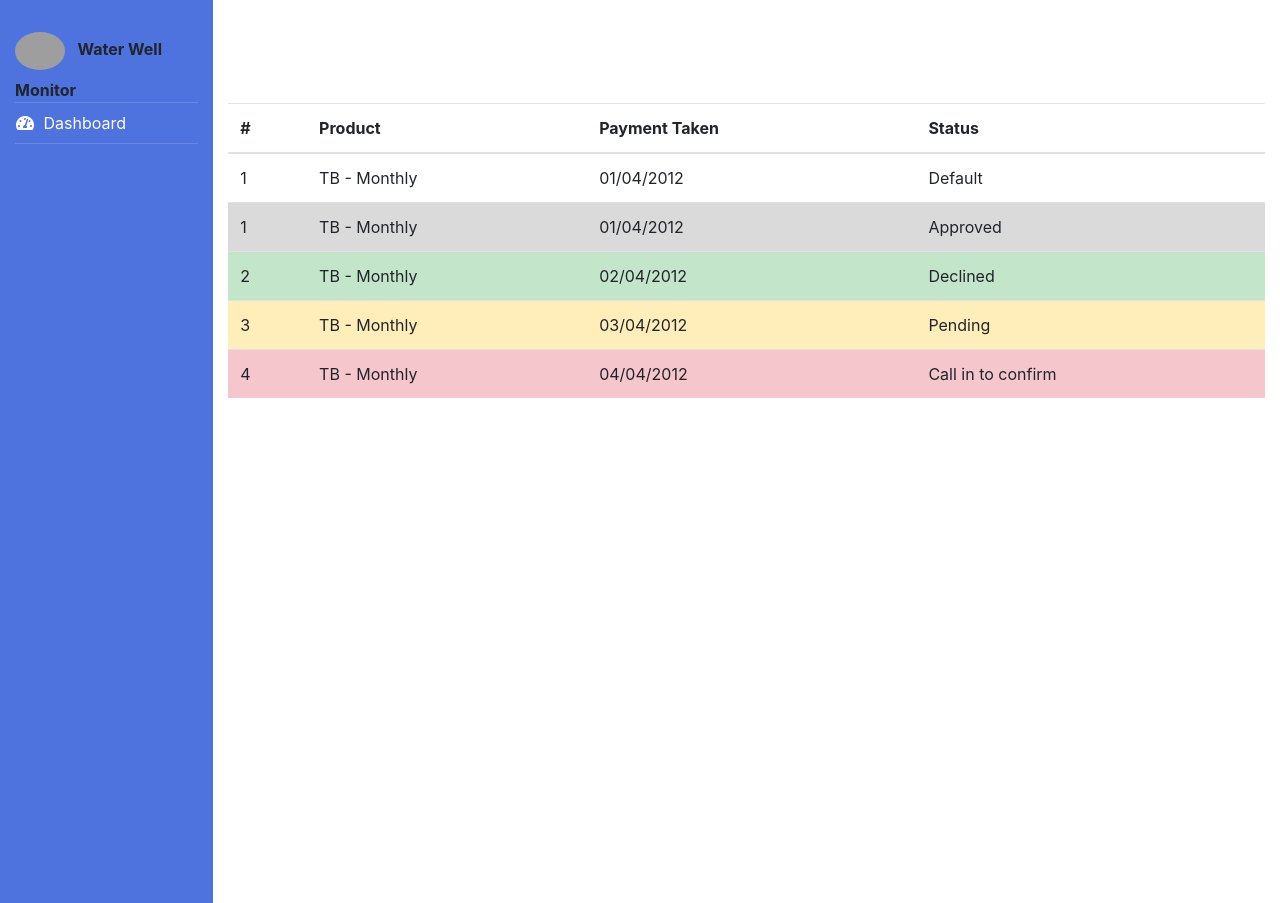
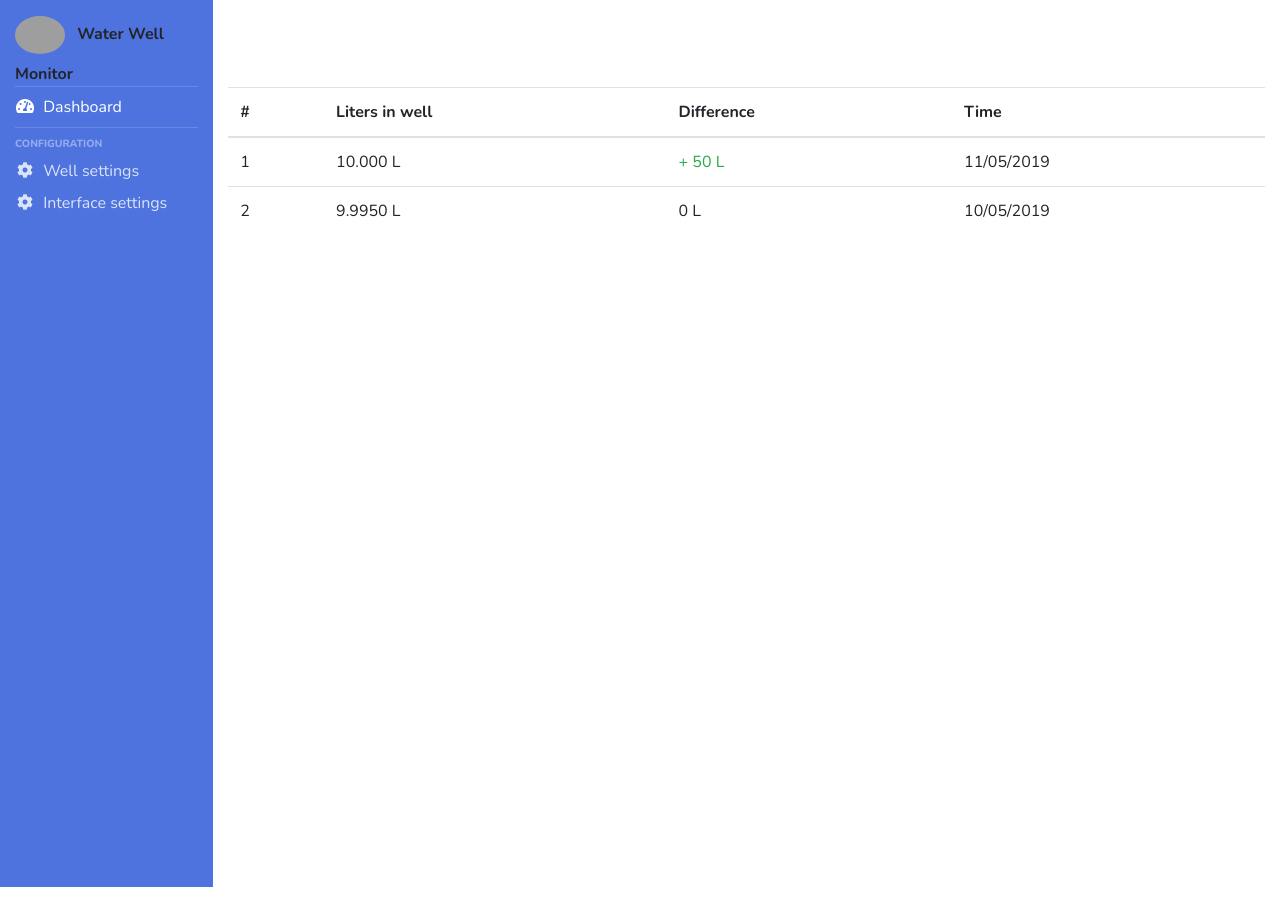
Before and after one commit to taurgis/waterwell-monitor, a plain HTML site: page index.html in a window 1280 px wide. Drawn offline with nearby package versions, Linux system fonts and the light colour scheme; grey boxes are pictures that could not be loaded.

Commit message:
Basic design

```diff
--- a/layout.html
+++ b/index.html
@@ -7,10 +7,16 @@
         integrity="sha384-Gn5384xqQ1aoWXA+058RXPxPg6fy4IWvTNh0E263XmFcJlSAwiGgFAW/dAiS6JXm" crossorigin="anonymous">
     <link rel="stylesheet" href="https://use.fontawesome.com/releases/v5.8.2/css/all.css"
         integrity="sha384-oS3vJWv+0UjzBfQzYUhtDYW+Pj2yciDJxpsK1OYPAYjqT085Qq/1cq5FLXAZQ7Ay" crossorigin="anonymous">
-
+    <link
+        href="https://fonts.googleapis.com/css?family=Nunito:200,200i,300,300i,400,400i,600,600i,700,700i,800,800i,900,900i"
+        rel="stylesheet">
 
 
     <style>
+        body {
+            font-family: Nunito, -apple-system, BlinkMacSystemFont, "Segoe UI", Roboto, "Helvetica Neue", Arial, sans-serif, "Apple Color Emoji", "Segoe UI Emoji", "Segoe UI Symbol", "Noto Color Emoji";
+        }
+
         .bg-main {
             background-color: #4e73df;
         }
@@ -18,13 +24,28 @@
         .sidebar-divider {
             border-top: 1px solid rgba(255, 255, 255, .15);
         }
+
+        .text-decoration-none:hover {
+            text-decoration: none;
+        }
+
+        .sidebar-heading {
+            color: rgba(255, 255, 255, .4);
+            font-weight: 800;
+            font-size: .65rem;
+            text-transform: uppercase;
+        }
+
+        .text-sidebar {
+            color: rgba(255, 255, 255, .8);
+        }
     </style>
 </head>
 
 <body class="h-100">
     <div class="container-fluid h-100">
         <div class="row ">
-            <div class="col-2 text-left bg-main my-auto pt-4">
+            <div class="col-2 text-left bg-main my-auto pt-2">
                 <img alt="Bootstrap Image Preview" width="50"
                     src="http://www.olivierbeton.be/sites/default/files/rwp_3000lregenwaterputten.jpg"
                     class="rounded-circle my-2" />
@@ -38,11 +59,24 @@
         </div>
         <div class="row h-100">
             <div class="col-md-2 bg-main pt-2">
-                <a class="text-white" href="index.html">
+                <a class="text-white text-decoration-none" href="index.html">
                     <i class="fas fa-fw fa-tachometer-alt"></i>
                     <span class="ml-1">Dashboard</span>
                 </a>
-                <hr class="sidebar-divider mt-2">
+                <hr class="sidebar-divider my-2">
+
+                <div class="sidebar-heading">
+                    Configuration
+                </div>
+                <a class="text-decoration-none d-block mt-2  text-sidebar" href="settings.html">
+                    <i class="fas fa-fw fa-cog"></i>
+                    <span class="ml-1 ">Well settings</span>
+                </a>
+                <a class="text-decoration-none d-block mt-2  text-sidebar" href="interface.html">
+                    <i class="fas fa-fw fa-cog"></i>
+                    <span class="ml-1 ">Interface settings</span>
+                </a>
+
             </div>
             <div class="col-md-10">
                 <table class="table">
@@ -52,13 +86,13 @@
                                 #
                             </th>
                             <th>
-                                Product
+                                Liters in well
                             </th>
                             <th>
-                                Payment Taken
+                                Difference
                             </th>
                             <th>
-                                Status
+                                Time
                             </th>
                         </tr>
                     </thead>
@@ -68,69 +102,27 @@
                                 1
                             </td>
                             <td>
-                                TB - Monthly
+                                10.000 L
+                            </td>
+                            <td class="text-success">
+                                + 50 L
                             </td>
                             <td>
-                                01/04/2012
-                            </td>
-                            <td>
-                                Default
+                                11/05/2019
                             </td>
                         </tr>
-                        <tr class="table-active">
-                            <td>
-                                1
-                            </td>
-                            <td>
-                                TB - Monthly
-                            </td>
-                            <td>
-                                01/04/2012
-                            </td>
-                            <td>
-                                Approved
-                            </td>
-                        </tr>
-                        <tr class="table-success">
+                        <tr>
                             <td>
                                 2
                             </td>
                             <td>
-                                TB - Monthly
+                                9.9950 L
                             </td>
                             <td>
-                                02/04/2012
+                                0 L
                             </td>
                             <td>
-                                Declined
-                            </td>
-                        </tr>
-                        <tr class="table-warning">
-                            <td>
-                                3
-                            </td>
-                            <td>
-                                TB - Monthly
-                            </td>
-                            <td>
-                                03/04/2012
-                            </td>
-                            <td>
-                                Pending
-                            </td>
-                        </tr>
-                        <tr class="table-danger">
-                            <td>
-                                4
-                            </td>
-                            <td>
-                                TB - Monthly
-                            </td>
-                            <td>
-                                04/04/2012
-                            </td>
-                            <td>
-                                Call in to confirm
+                                10/05/2019
                             </td>
                         </tr>
                     </tbody>
```
